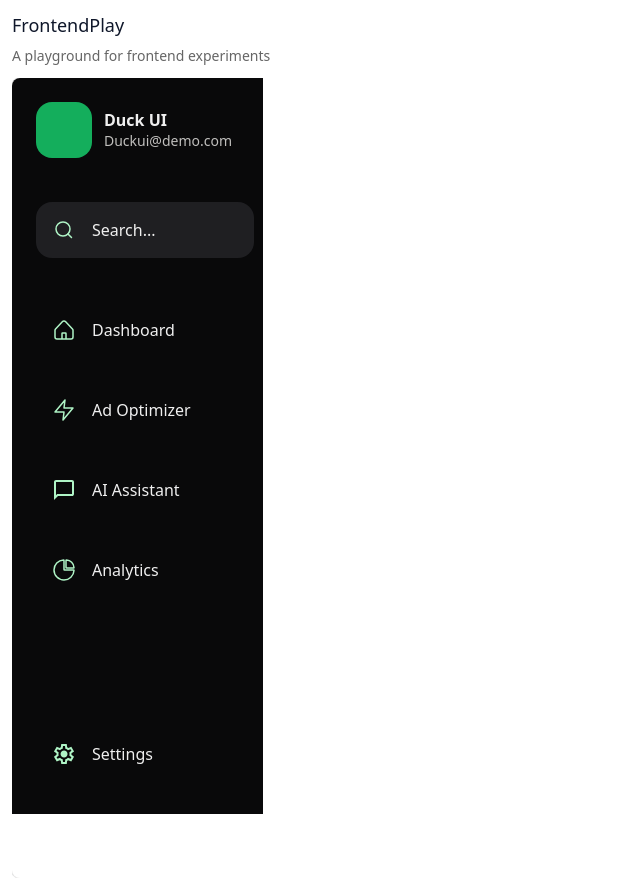
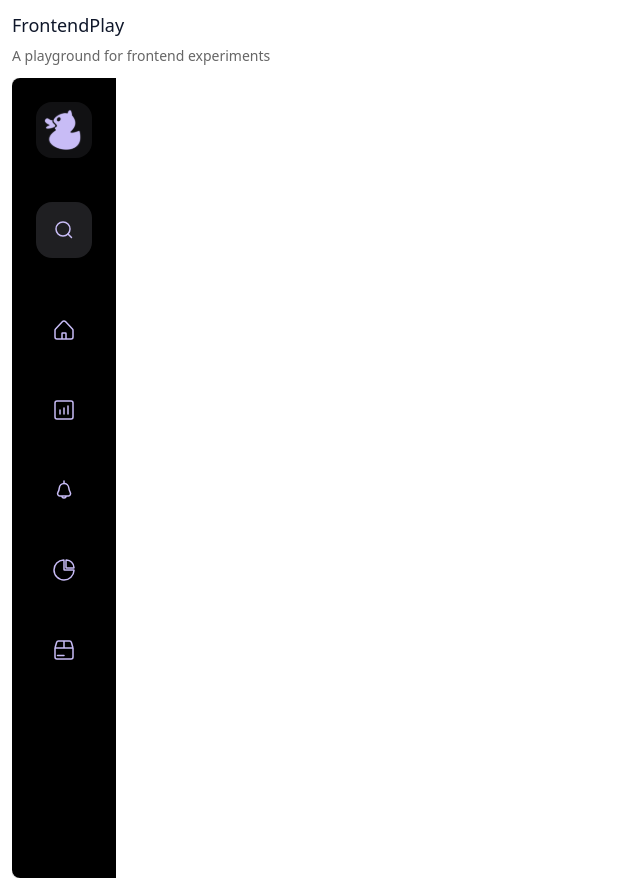
Before and after one commit to Remontada111/ai-suggestions-prototype, a React (Vite) app in the folder frontendplay/: page / in a window 1280 px wide. Shown: the whole page, without its empty margins (0-640 px from the left). Built offline with nearby package versions, Linux system fonts and the light colour scheme.

Commit message:
feat(ai): add frontendplay/src/components/ai/Menu-d96dc2.tsx

```diff
--- a/frontendplay/src/components/ai/Menu-d96dc2.tsx
+++ /dev/null
@@ -1,114 +0,0 @@
-/* auto-generated: deterministic IR→JSX (no LLM) */
-import React from "react";
-import AvatarC0Aa97 from "/src/assets/icons/avatar-c0aa97.svg?url";
-import ChatBubble8A6B37 from "/src/assets/icons/chat-bubble-8a6b37.svg?url";
-import Icons8877Ca from "/src/assets/icons/icons-8877ca.svg?url";
-import IconsDa553D from "/src/assets/icons/icons-da553d.svg?url";
-import IconsFaae42 from "/src/assets/icons/icons-faae42.svg?url";
-import SettingsA24F08 from "/src/assets/icons/settings-a24f08.svg?url";
-import ZapCbadb5 from "/src/assets/icons/zap-cbadb5.svg?url";
-
-export default function Menud96dc2() {
-  return (
-    <div className='w-[251px] h-[736px] relative overflow-hidden flex flex-col gap-[32px] pt-[24px] pr-[24px] pb-[32px] pl-[24px] items-start justify-between bg-[#09090a] z-[0] font-["Open Sans"]'>
-      <div className="w-[218px] h-[496px] relative flex flex-col gap-[44px] items-start justify-start z-[0]">
-        <div className="w-[218px] h-[56px] relative flex flex-row gap-[12px] items-center justify-start z-[0]">
-          <img
-            src={AvatarC0Aa97}
-            alt=""
-            aria-hidden="true"
-            width={56}
-            height={56}
-            className="inline-block align-middle w-[56px] h-[56px]"
-          />
-          <div className="w-[150px] h-[41px] relative flex flex-col items-start justify-center z-[1]">
-            <div className='relative text-[#efefef] z-[0] text-[16px] leading-[21.79px] font-[700] font-["Open Sans"] text-left whitespace-nowrap w-auto h-auto'>{`Duck UI`}</div>
-            <div className='relative text-[#c0bfbd] z-[1] text-[14px] leading-[19.07px] font-[400] font-["Open Sans"] text-left whitespace-nowrap w-auto h-auto'>{`Duckui@demo.com`}</div>
-          </div>
-        </div>
-        <div className="w-[218px] h-[56px] relative flex flex-col gap-[10px] pt-[16px] pr-[16px] pb-[16px] pl-[16px] items-start justify-center bg-[#1f1f22] rounded-[16px] z-[1]">
-          <div className="w-[186px] h-[24px] relative flex flex-row gap-[16px] items-center justify-start z-[0]">
-            <img
-              src={Icons8877Ca}
-              alt=""
-              aria-hidden="true"
-              width={24}
-              height={24}
-              className="inline-block align-middle w-[24px] h-[24px]"
-            />
-            <div className='relative text-[#efefef] z-[1] text-[16px] leading-[22.4px] font-[400] font-["Open Sans"] text-left whitespace-nowrap w-auto h-auto'>{`Search...`}</div>
-          </div>
-        </div>
-        <div className="w-[218px] h-[296px] relative flex flex-col gap-[24px] items-start justify-start z-[2]">
-          <div className="w-[218px] h-[56px] relative flex flex-col gap-[10px] pt-[16px] pr-[16px] pb-[16px] pl-[16px] items-start justify-start rounded-[8px] z-[0]">
-            <div className="w-[186px] h-[24px] relative flex flex-row gap-[16px] items-center justify-start z-[0]">
-              <img
-                src={IconsFaae42}
-                alt=""
-                aria-hidden="true"
-                width={24}
-                height={24}
-                className="inline-block align-middle w-[24px] h-[24px]"
-              />
-              <div className='relative text-[#efefef] z-[1] text-[16px] leading-[22.4px] font-[400] font-["Open Sans"] text-left whitespace-nowrap w-auto h-auto'>{`Dashboard`}</div>
-            </div>
-          </div>
-          <div className="w-[218px] h-[56px] relative flex flex-col gap-[10px] pt-[16px] pr-[16px] pb-[16px] pl-[16px] items-start justify-start rounded-[8px] z-[1]">
-            <div className="w-[186px] h-[24px] relative flex flex-row gap-[16px] items-center justify-start z-[0]">
-              <img
-                src={ZapCbadb5}
-                alt=""
-                aria-hidden="true"
-                width={24}
-                height={24}
-                className="inline-block align-middle w-[24px] h-[24px]"
-              />
-              <div className='relative text-[#efefef] z-[1] text-[16px] leading-[22.4px] font-[400] font-["Open Sans"] text-left whitespace-nowrap w-auto h-auto'>{`Ad Optimizer`}</div>
-            </div>
-          </div>
-          <div className="w-[218px] h-[56px] relative flex flex-col gap-[10px] pt-[16px] pr-[16px] pb-[16px] pl-[16px] items-start justify-start rounded-[8px] z-[2]">
-            <div className="w-[186px] h-[24px] relative flex flex-row gap-[16px] items-center justify-start z-[0]">
-              <img
-                src={ChatBubble8A6B37}
-                alt=""
-                aria-hidden="true"
-                width={24}
-                height={24}
-                className="inline-block align-middle w-[24px] h-[24px]"
-              />
-              <div className='relative text-[#efefef] z-[1] text-[16px] leading-[22.4px] font-[400] font-["Open Sans"] text-left whitespace-nowrap w-auto h-auto'>{`AI Assistant`}</div>
-            </div>
-          </div>
-          <div className="w-[218px] h-[56px] relative flex flex-col gap-[10px] pt-[16px] pr-[16px] pb-[16px] pl-[16px] items-start justify-start rounded-[8px] z-[3]">
-            <div className="w-[186px] h-[24px] relative flex flex-row gap-[16px] items-center justify-start z-[0]">
-              <img
-                src={IconsDa553D}
-                alt=""
-                aria-hidden="true"
-                width={24}
-                height={24}
-                className="inline-block align-middle w-[24px] h-[24px]"
-              />
-              <div className='relative text-[#efefef] z-[1] text-[16px] leading-[22.4px] font-[400] font-["Open Sans"] text-left whitespace-nowrap w-auto h-auto'>{`Analytics`}</div>
-            </div>
-          </div>
-        </div>
-      </div>
-      <div className="w-[218px] h-[56px] relative flex flex-col gap-[8px] items-start justify-start z-[1]">
-        <div className="w-[218px] h-[56px] relative flex flex-col gap-[10px] pt-[16px] pr-[16px] pb-[16px] pl-[16px] items-start justify-start rounded-[8px] z-[0]">
-          <div className="w-[186px] h-[24px] relative flex flex-row gap-[16px] items-center justify-start z-[0]">
-            <img
-              src={SettingsA24F08}
-              alt=""
-              aria-hidden="true"
-              width={24}
-              height={24}
-              className="inline-block align-middle w-[24px] h-[24px]"
-            />
-            <div className='relative text-[#efefef] z-[1] text-[16px] leading-[22.4px] font-[400] font-["Open Sans"] text-left whitespace-nowrap w-auto h-auto'>{`Settings`}</div>
-          </div>
-        </div>
-      </div>
-    </div>
-  );
-}
--- a/frontendplay/src/main.tsx
+++ b/frontendplay/src/main.tsx
@@ -1,8 +1,8 @@
 import React from "react";
 import { createRoot } from "react-dom/client";
 import "./index.css";
-import Menud96dc2 from './components/ai/Menu-d96dc2';
 import Menufc7725 from './components/ai/Menu-fc7725';
+
 
 
 
@@ -32,14 +32,12 @@ function App() {
         {/* AI-INJECT-MOUNT:BEGIN */}
         <div id="__AI_MOUNT_GRID__" className="flex flex-wrap gap-4 items-start">
 
-        <> {/* AI-TILE:./components/ai/Menu-d96dc2:BEGIN */}
-        <div className="relative w-[1280px] h-[800px] overflow-hidden rounded-md ring-1 ring-black/10 bg-white">
-        <Menud96dc2 />
-        </div> {/* AI-TILE:./components/ai/Menu-d96dc2:END */}</>
+        <> </>
         <> {/* AI-TILE:./components/ai/Menu-fc7725:BEGIN */}
         <div className="relative w-[1280px] h-[800px] overflow-hidden rounded-md ring-1 ring-black/10 bg-white">
         <Menufc7725 />
-        </div> {/* AI-TILE:./components/ai/Menu-fc7725:END */}</></div>
+        </div> {/* AI-TILE:./components/ai/Menu-fc7725:END */}</>
+        <> </></div>
         {/* AI-INJECT-MOUNT:END */}</div>
     </div>
   );
--- a/frontendplay/src/types/svg.d.ts
+++ /dev/null
@@ -1,2 +0,0 @@
-declare module '*.svg' { const src: string; export default src }
-declare module '*.svg?url' { const src: string; export default src }
```
